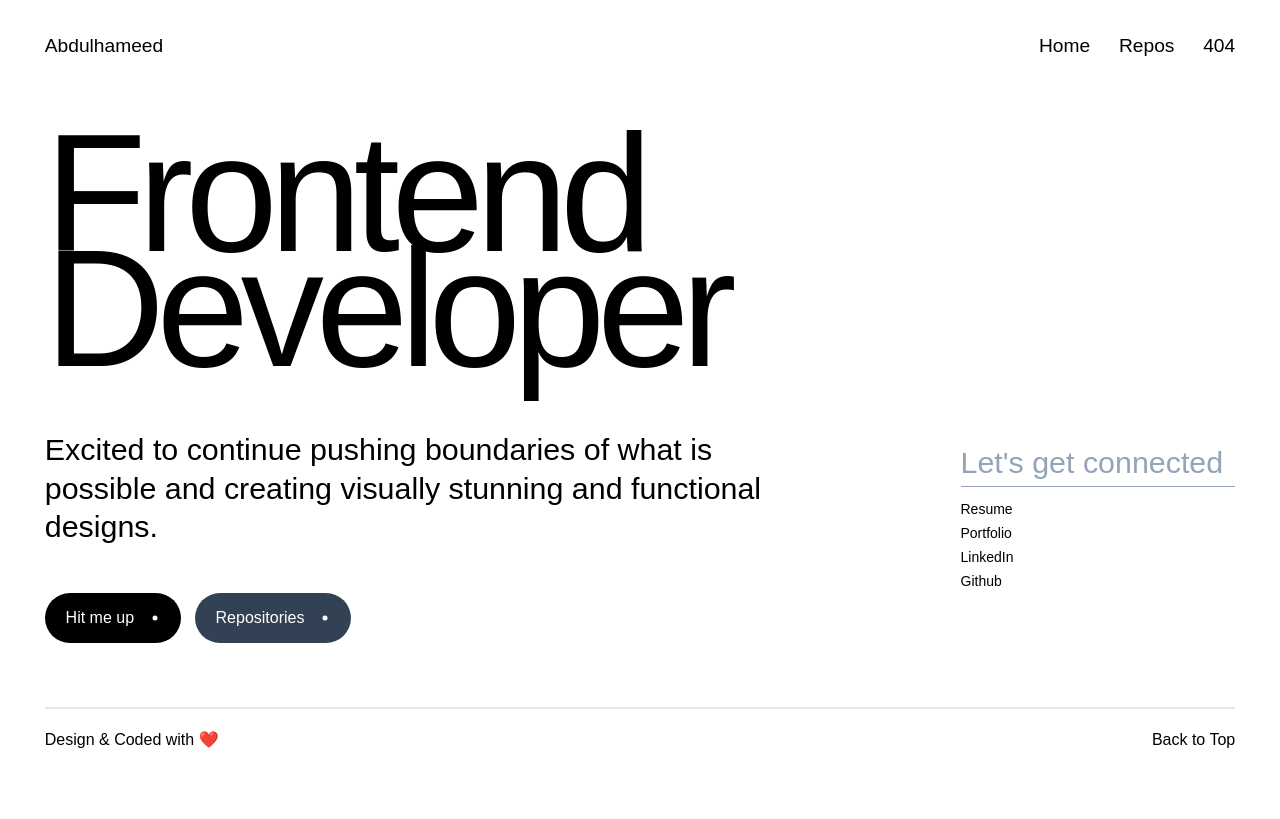
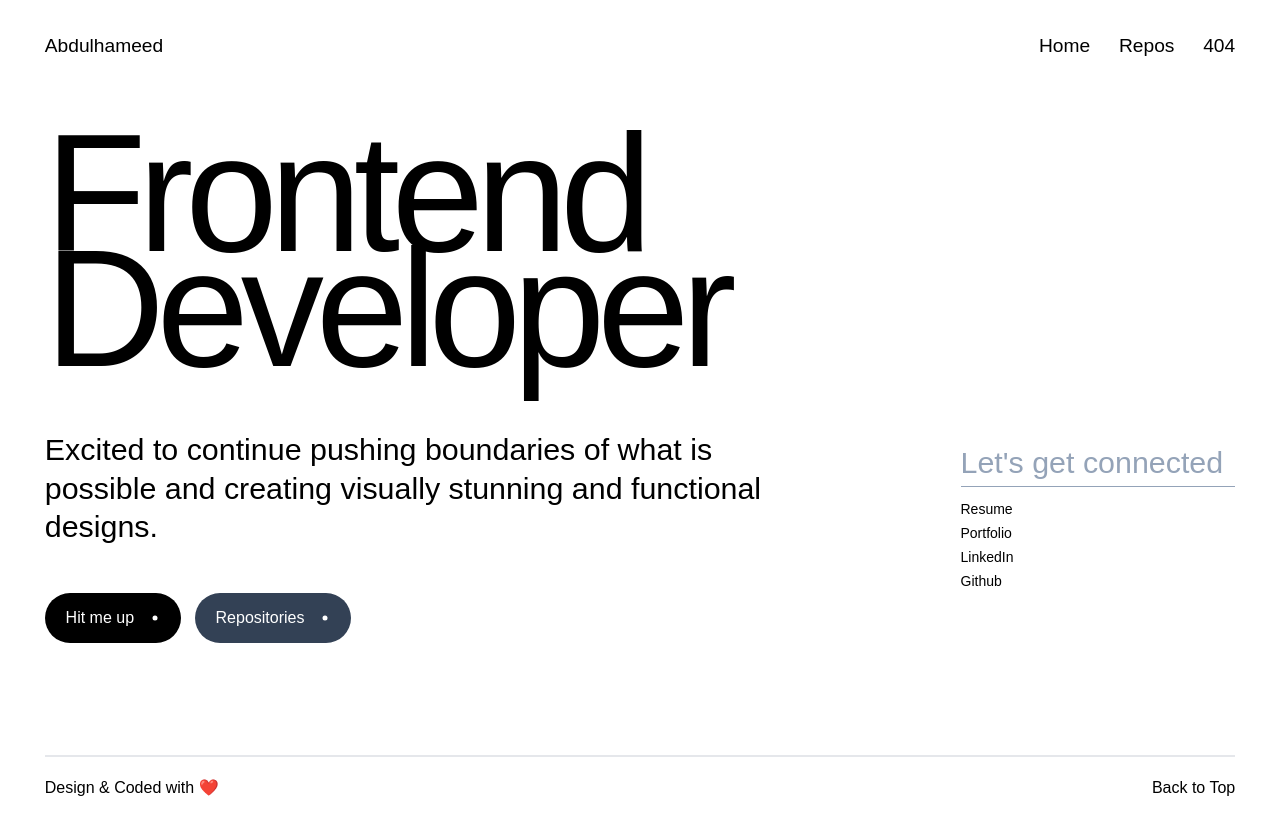
Before and after one commit to 0xlarmideh/vue-repos, a Vue app: page / in a window 1280 px wide. Built offline with nearby package versions, Linux system fonts and the light colour scheme; a web font is replaced by a local one.

Commit message:
STYLE/Fixed margin top for footer

```diff
--- a/src/components/Footer.vue
+++ b/src/components/Footer.vue
@@ -1,7 +1,7 @@
 
 
 <template>
-  <div class="mt-[4rem] py-[1.2rem] border-t-2 flex justify-between">
+  <div class="mt-[7rem] py-[1.2rem] border-t-2 flex justify-between">
     <p>Design & Coded with ❤️️</p>
     <div>Back to Top</div>
   </div>
--- a/src/views/HomePage.vue
+++ b/src/views/HomePage.vue
@@ -38,7 +38,8 @@
       data-aos-delay="350"
       data-aos-duration="1500"
     >
-      <Btn className="bg-black mr-[.6rem]" text="Hit me up" />
+    <a href="mailto:busarioyewole@email.com"><Btn className="bg-black mr-[.6rem]" text="Hit me up" /></a>
+
       <router-link to="/repositories"
         ><Btn className="bg-slate-700" link="/repositories" text="Repositories"
       /></router-link>
```
